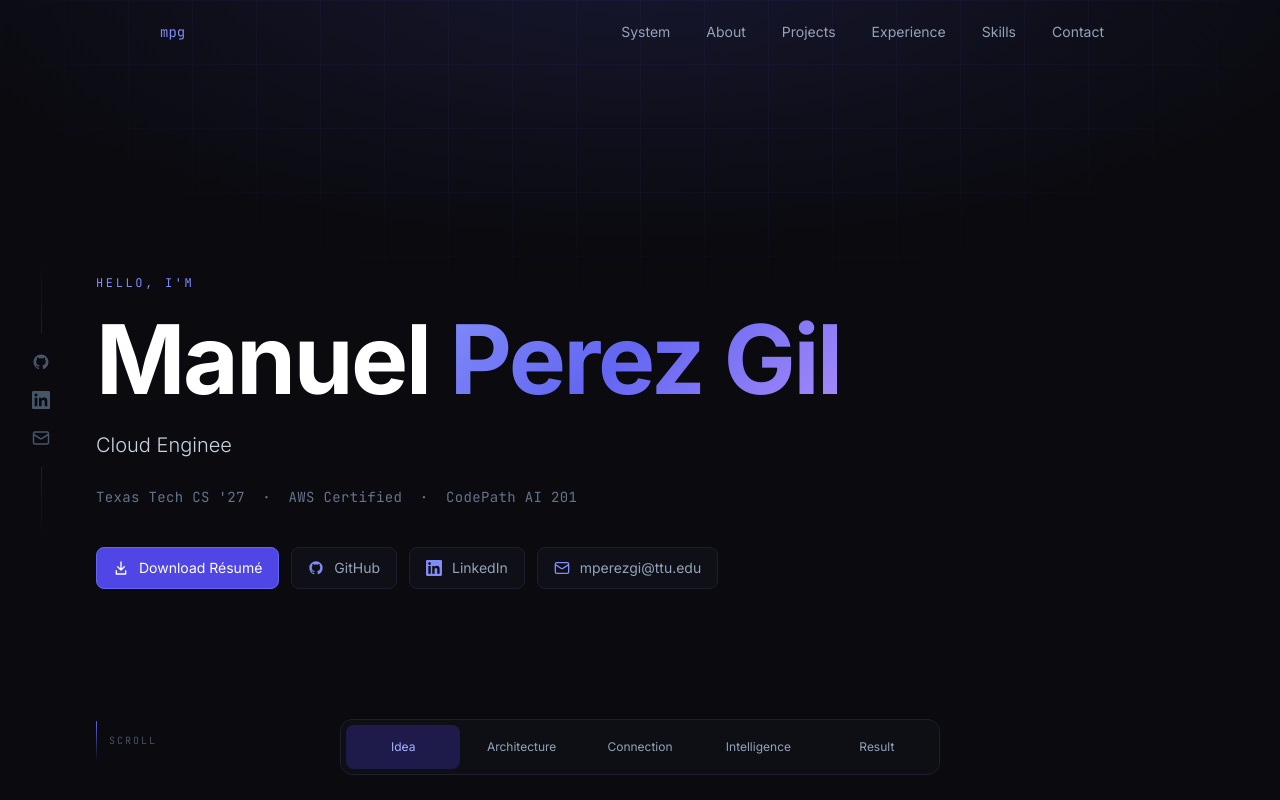
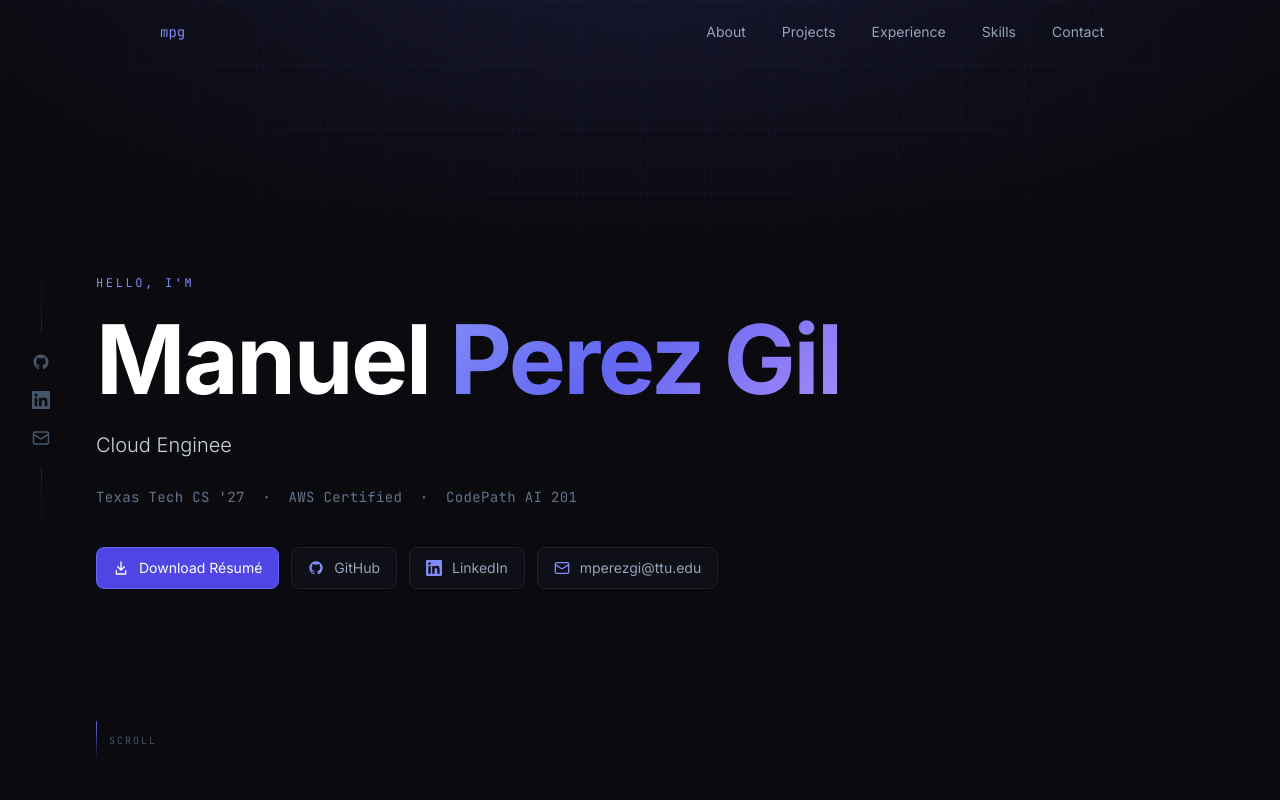
Before and after one commit to MEMOMG8/portfoliomapg, a Next.js app: page / in a window 1280 px wide. Shown: the top 800 px of the page. Built offline with nearby package versions, Linux system fonts and the light colour scheme; no server answers.

Commit message:
Remove Higgsfield film section and its navigation link

```diff
--- a/app/page.tsx
+++ b/app/page.tsx
@@ -7,7 +7,6 @@ import Experience from "@/components/Experience";
 import Skills from "@/components/Skills";
 import Certifications from "@/components/Certifications";
 import Contact from "@/components/Contact";
-import SystemStory from "@/components/higgsfield/SystemStory";
 import EngineeringDetails from "@/components/EngineeringDetails";
 
 export default function Home() {
@@ -16,7 +15,6 @@ export default function Home() {
       <Navbar />
       <SocialSidebar />
       <Hero />
-      <SystemStory />
       <About />
       <Projects />
       <EngineeringDetails />
--- a/components/Navbar.tsx
+++ b/components/Navbar.tsx
@@ -4,7 +4,6 @@ import { useState, useEffect } from "react";
 import { motion } from "framer-motion";
 
 const links = [
-  { label: "System", href: "#system-story" },
   { label: "About", href: "#about" },
   { label: "Projects", href: "#projects" },
   { label: "Experience", href: "#experience" },
```
